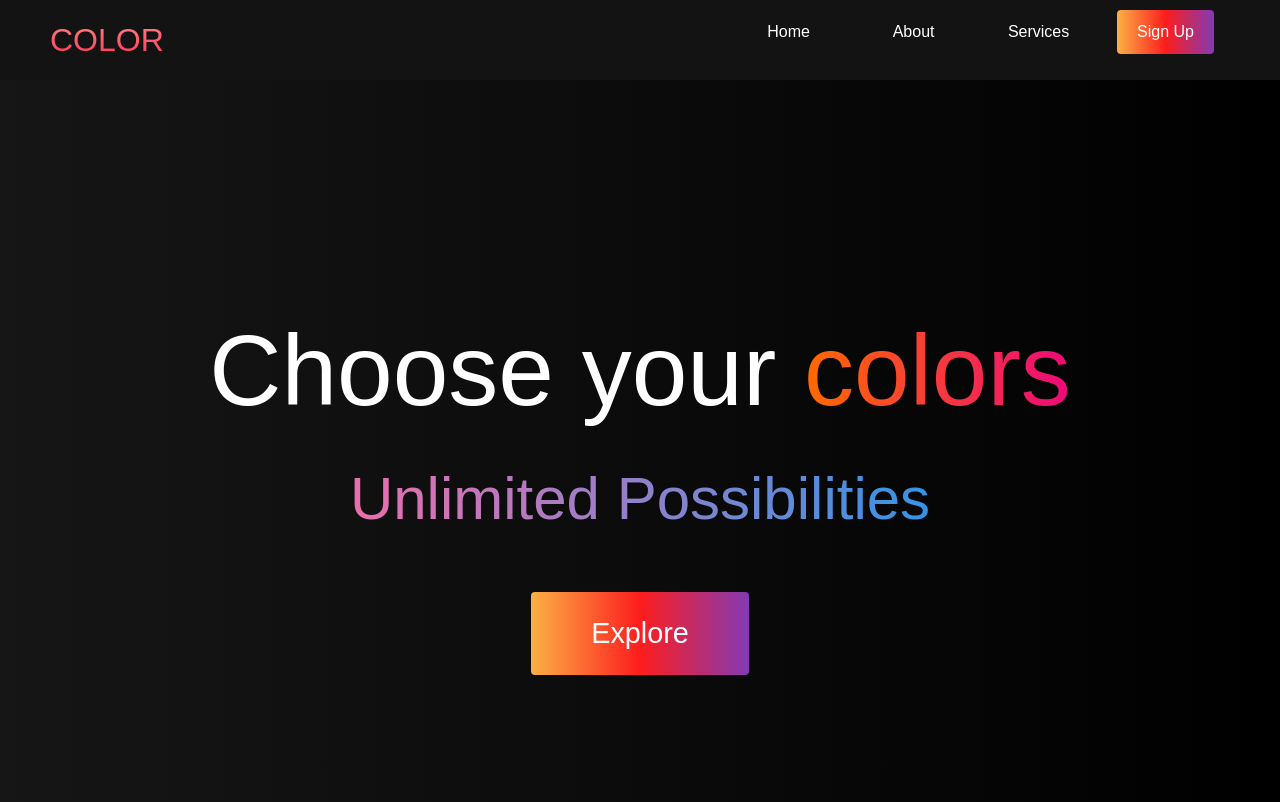
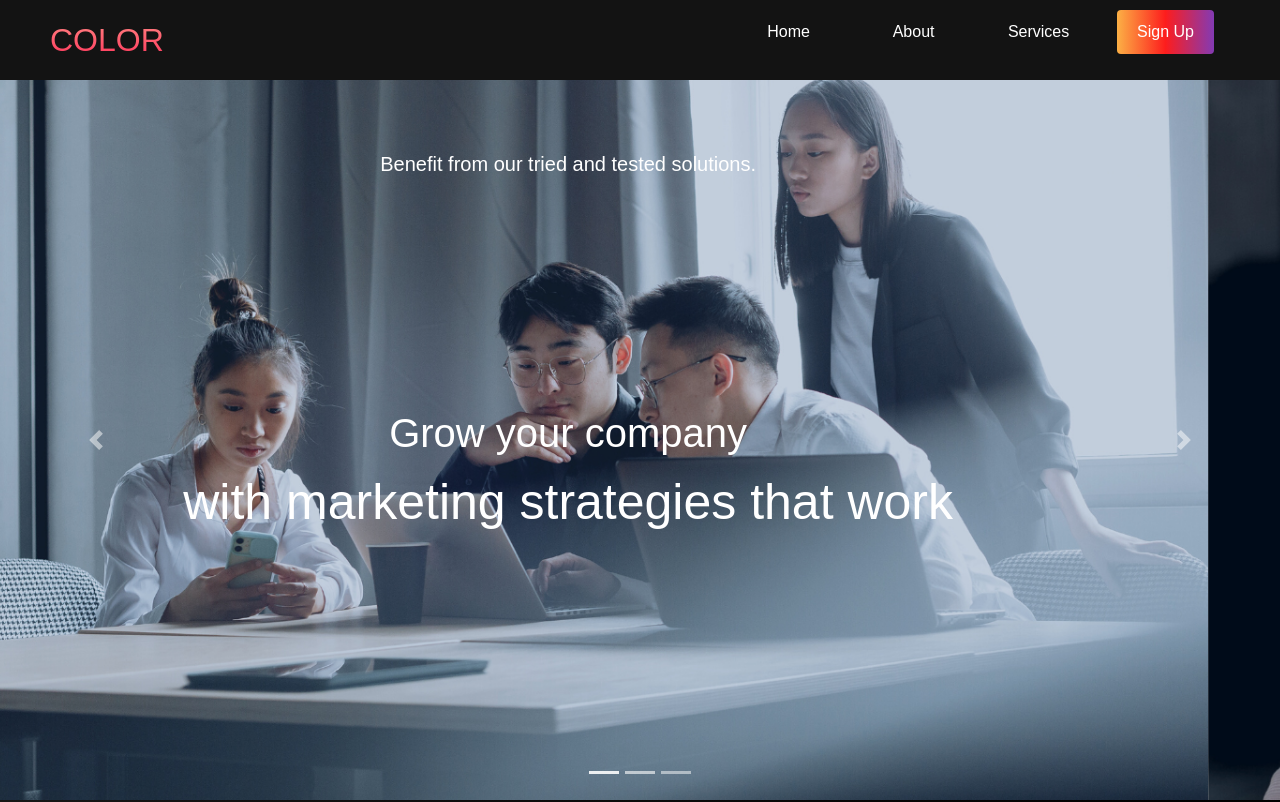
Before and after one commit to VachellChristiansen/web-dev, a plain HTML site: page html/index.html in a window 1280 px wide. Shown: the top 802 px of the page. Drawn offline with nearby package versions, Linux system fonts and the light colour scheme.

Commit message:
added carousel

```diff
--- a/css/style.css
+++ b/css/style.css
@@ -191,6 +191,23 @@ a :hover {
         transform: translateY(-8px) rotate(-45deg);
     }
 }
+
+/* Carousel Section */
+.carousel__font {
+  font-size: 50px;
+  display: flex;
+  flex-direction: column;
+  justify-content: center;
+  align-items: center;
+  max-width: 1200px;
+  margin: 0 auto;
+  height: 90%;
+  text-align: center;
+  padding: 30px;
+}
+
+
+
 /* Hero section */
 .hero{
     background: #000000;
--- a/html/index.html
+++ b/html/index.html
@@ -58,6 +58,56 @@
         </ul>
       </div>
     </nav>
+
+    <!-- Carousel section -->
+    <div id="carouselExampleCaptions" class="carousel slide" data-ride="carousel">
+      <ol class="carousel-indicators">
+        <li data-target="#carouselExampleCaptions" data-slide-to="0" class="active"></li>
+        <li data-target="#carouselExampleCaptions" data-slide-to="1"></li>
+        <li data-target="#carouselExampleCaptions" data-slide-to="2"></li>
+      </ol>
+      <div class="carousel-inner">
+        <div class="carousel-item active">
+          <img src="../Assets/CarouselPage1.png" class="d-block w-100" alt="Grow Your Company With Us">
+          <div class="carousel-caption d-none d-md-block carousel__font">
+            <h5>Benefit from our tried and tested solutions.</h5>
+            <br><br><br>
+            <h1>Grow your company</h1>
+            <p>with marketing strategies that work</p>
+          </div>
+        </div>
+        <div class="carousel-item">
+          <img src="../Assets/CarouselPage2.png" class="d-block w-100" alt="Let's bring your company to the next level.">
+          <div class="carousel-caption d-none d-md-block">
+            <h2>Let's bring your company to the next level.</h2>
+            <p>Get in touch!</p>
+            <ul class="list-unstyled mt-3 mb-4">
+              <li>30 users included</li>
+              <li>15 GB of storage</li>
+              <li>Phone and email support</li>
+              <li>Help center access</li>
+            </ul>
+
+          </div>
+        </div>
+        <div class="carousel-item">
+          <img src="../Assets/CarouselPage3.png" class="d-block w-100" alt="...">
+          <div class="carousel-caption d-none d-md-block">
+            <h5>Third slide label</h5>
+            <p>Some representative placeholder content for the third slide.</p>
+          </div>
+        </div>
+      </div>
+      <button class="carousel-control-prev" type="button" data-target="#carouselExampleCaptions" data-slide="prev">
+        <span class="carousel-control-prev-icon" aria-hidden="true"></span>
+        <span class="sr-only">Previous</span>
+      </button>
+      <button class="carousel-control-next" type="button" data-target="#carouselExampleCaptions" data-slide="next">
+        <span class="carousel-control-next-icon" aria-hidden="true"></span>
+        <span class="sr-only">Next</span>
+      </button>
+    </div>
+
     <!-- hero section -->
     <div class="hero" id="home">
       <div class="hero__container">
```
Also changed, not shown: Assets/CarouselPage1.png (added), Assets/CarouselPage2.png (added), 1 other file.
